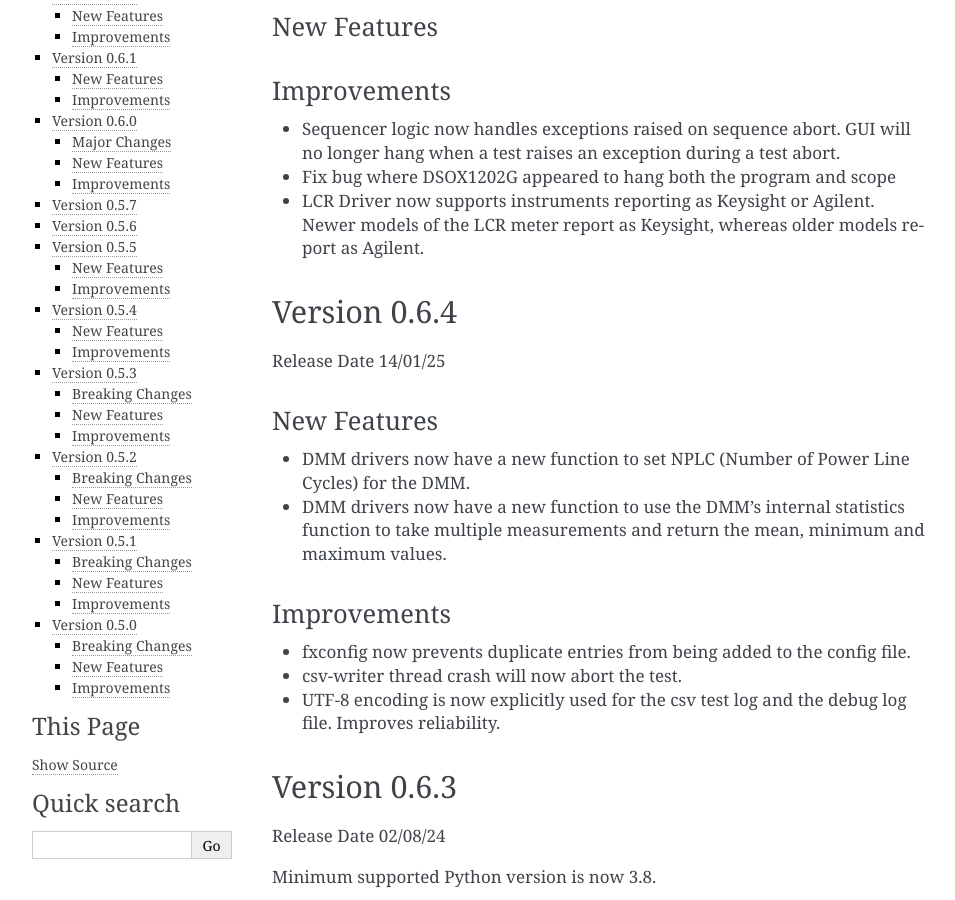
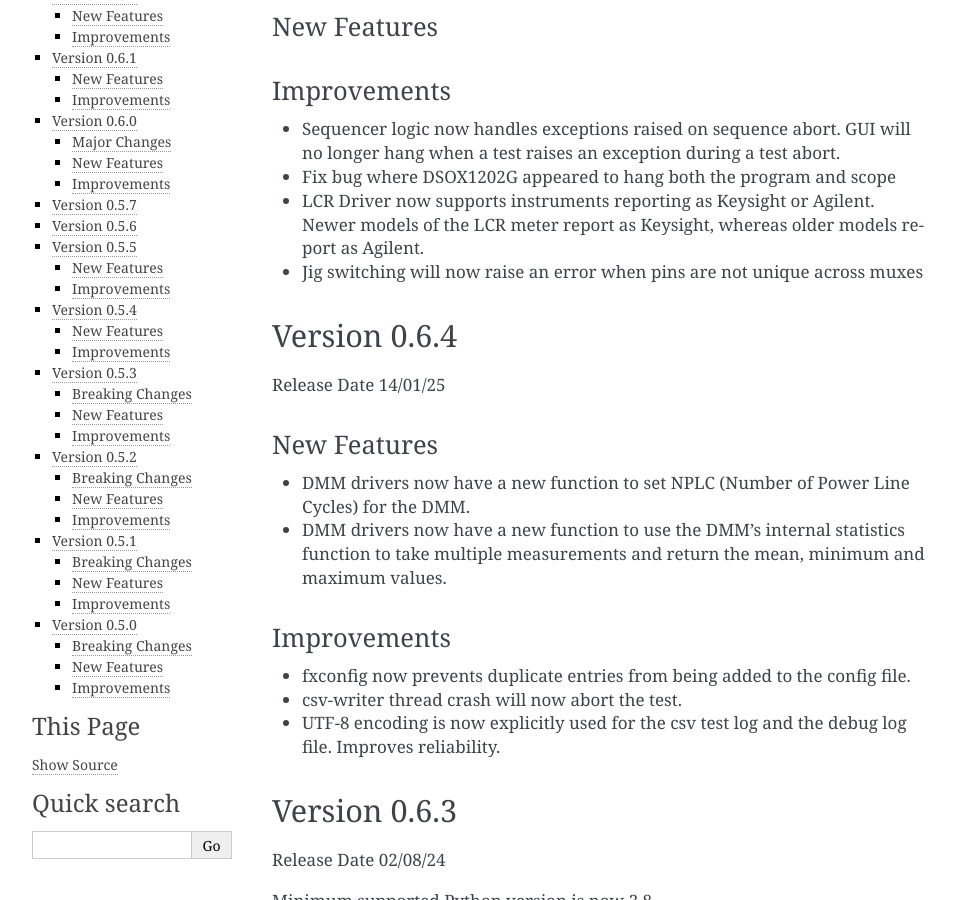
Before and after one commit to PyFixate/Fixate, a Sphinx documentation site: the page built from docs/release-notes.rst, in a window 1280 px wide and 900 px high, scrolled down 341 px. Shown: the whole window, without its empty margins (148-1103 px from the left). Built offline with Sphinx 7.4.7, drawn with Linux system fonts in a browser that asks for light colours.

Commit message:
bump release notes

```diff
--- a/docs/release-notes.rst
+++ b/docs/release-notes.rst
@@ -20,6 +20,7 @@ Improvements
 - Sequencer logic now handles exceptions raised on sequence abort. GUI will no longer hang when a test raises an exception during a test abort.
 - Fix bug where DSOX1202G appeared to hang both the program and scope
 - LCR Driver now supports instruments reporting as Keysight or Agilent. Newer models of the LCR meter report as Keysight, whereas older models report as Agilent.
+- Jig switching will now raise an error when pins are not unique across muxes
 
 *************
 Version 0.6.4
```
